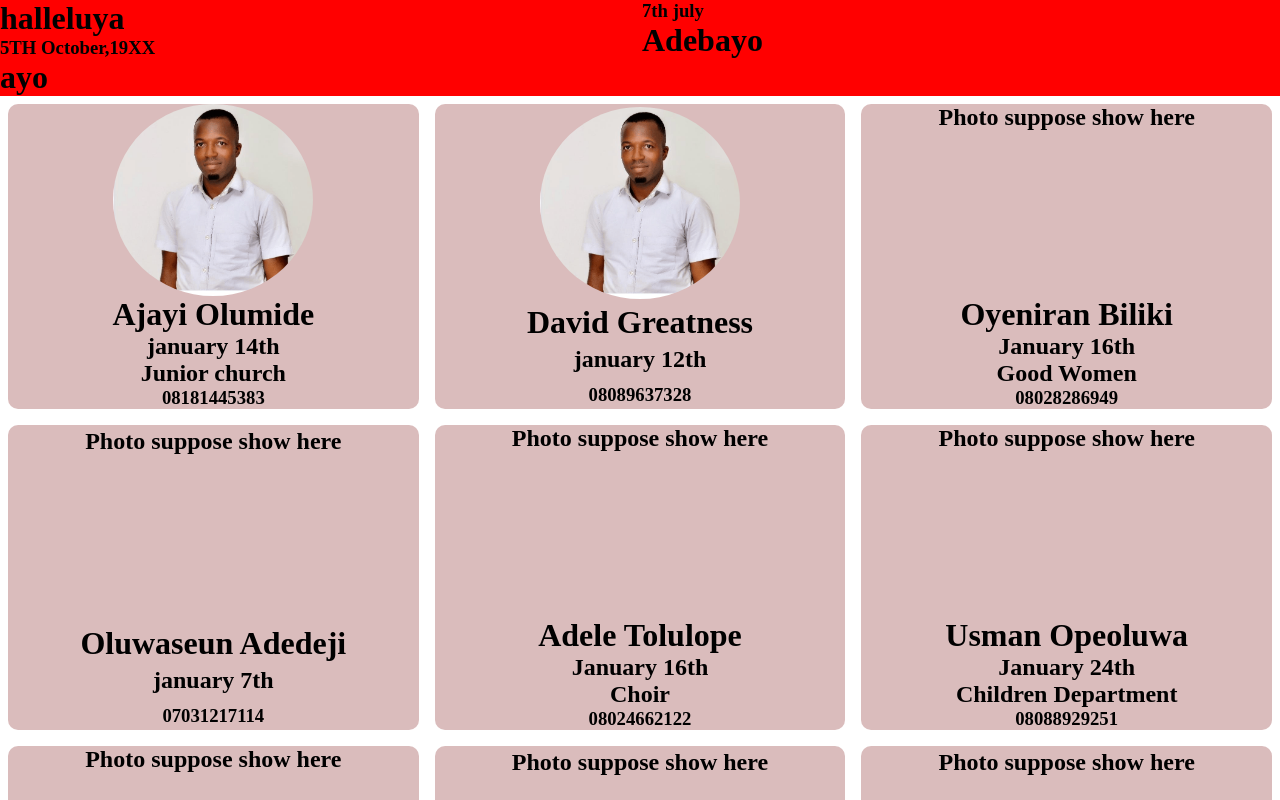
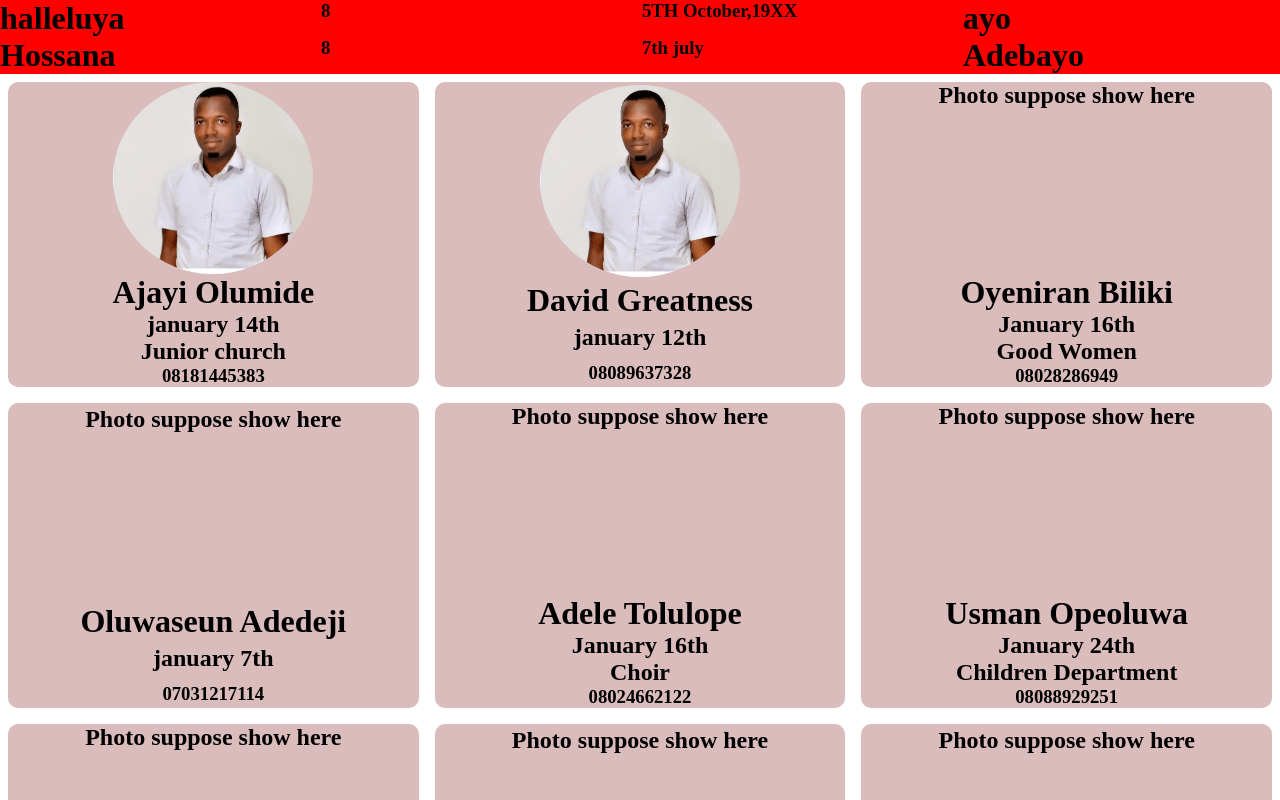
Before and after one commit to Codekazuki/40daysofreact, a React (Create React App) app: page / in a window 1280 px wide. Shown: the top 800 px of the page. Built offline with nearby package versions, Linux system fonts and the light colour scheme.

Commit message:
react sprint

```diff
--- a/src/Testing/card/Card.js
+++ b/src/Testing/card/Card.js
@@ -2,7 +2,7 @@ import React from "react";
 
 const Card = ({ name, phrase, num, date }) => {
   return (
-    <div>
+    <div className='card'>
       <h1>{phrase}</h1>
       <h3>{num}</h3>
       <h3>{date}</h3>
--- a/src/Testing/card/CardList.js
+++ b/src/Testing/card/CardList.js
@@ -7,8 +7,11 @@ const details = [
     phrase: "halleluya",
     name: "ayo",
     date: "5TH October,19XX",
+    num: "8",
   },
   {
+    phrase: "Hossana",
+    num: "8",
     name: "Adebayo",
     date: "7th july",
   },
@@ -20,11 +23,16 @@ const CardList = () => {
   const cardList = details.map((item) => {
     return (
       <div>
-        <Card phrase={item.phrase} name={item.name} date={item.date} />
+        <Card
+          phrase={item.phrase}
+          name={item.name}
+          date={item.date}
+          num={item.num}
+        />
       </div>
     );
   });
-  return <div className='card'>{cardList}</div>;
+  return <div>{cardList}</div>;
 };
 
 export default CardList;
```
